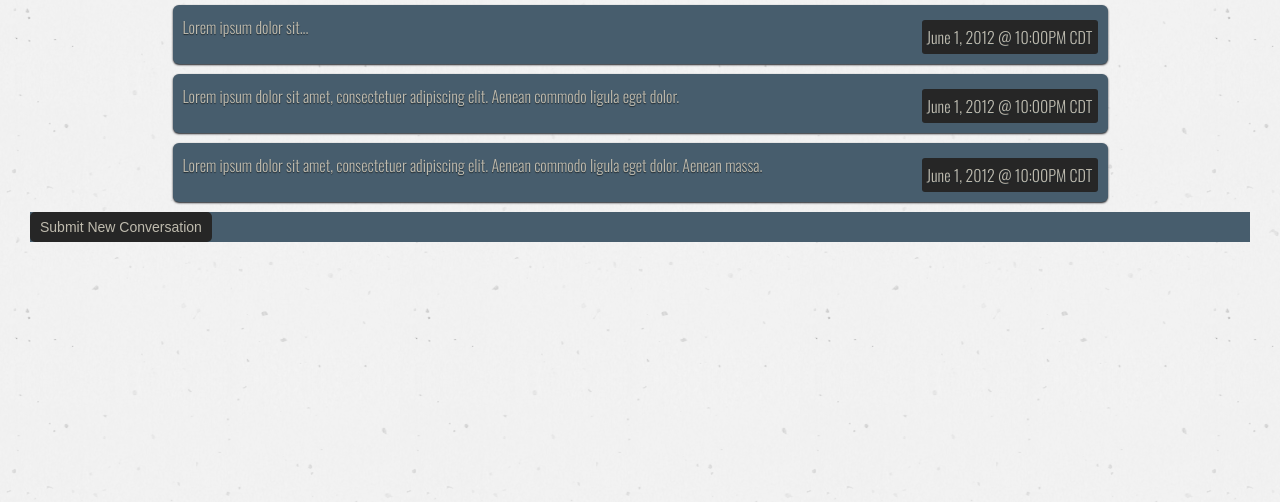
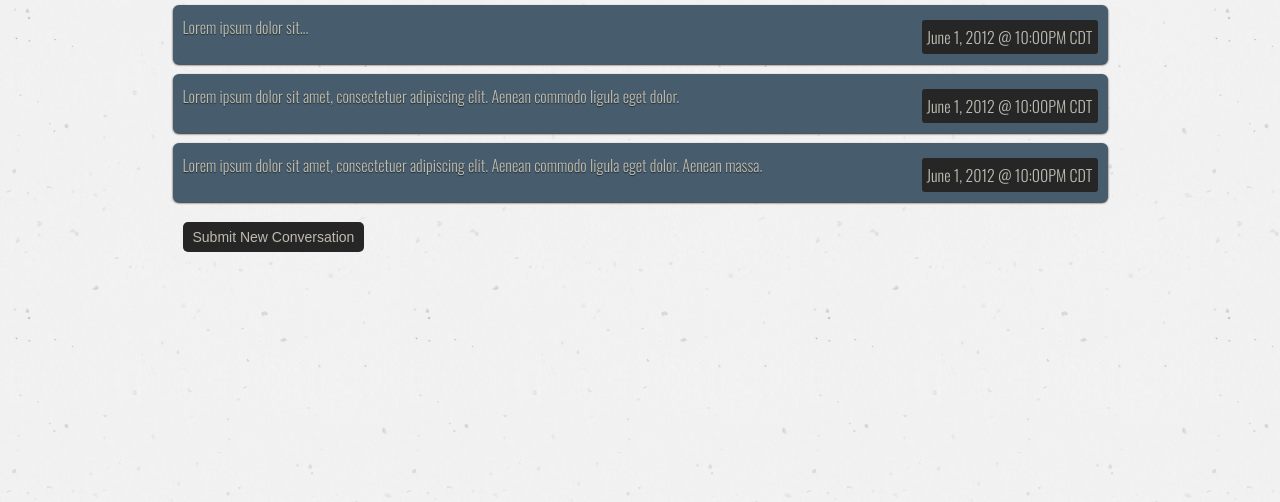
Before and after one commit to caseyjustus/cyrano, a PHP site: page / in a window 1280 px wide. Shown: the part 221-723 px from the top of the page. Run offline with PHP 8.4, Linux system fonts and the light colour scheme.

Commit message:
Button, bitch
Buttons, bitch.

```diff
--- a/www/conversations-mobile.php
+++ b/www/conversations-mobile.php
@@ -19,7 +19,7 @@
 			<div class="datetime">June 1, 2012 @ 10:00PM CDT</div>
 		</li>
 
-		<li class="actions">
+		<li class="actions person group">
 			<button>Submit New Conversation</button>
 		</li>
 
--- a/www/style.css
+++ b/www/style.css
@@ -353,13 +353,18 @@
 	margin: 10px auto auto;
 }
 
+.mobile ul.conversations li.actions{
+	background: none;
+	box-shadow: none;
+}
+
 .mobile ul.conversationMobile{
 	margin-bottom: 20px;
 }
 
-.mobile ul.conversationMobile li{
-	list-style-type: none;
-}
+	.mobile ul.conversationMobile li{
+		list-style-type: none;
+	}
 
 .mobile .commentsMobile{
 	clear: both;
```
